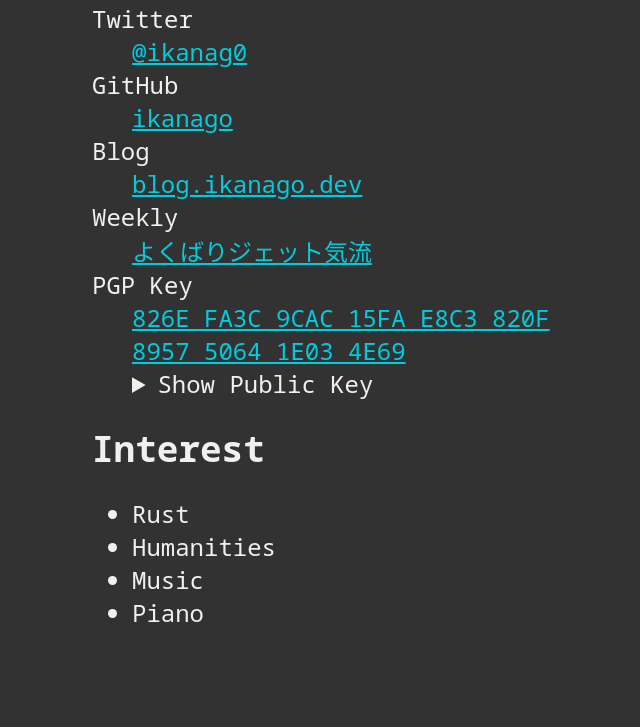
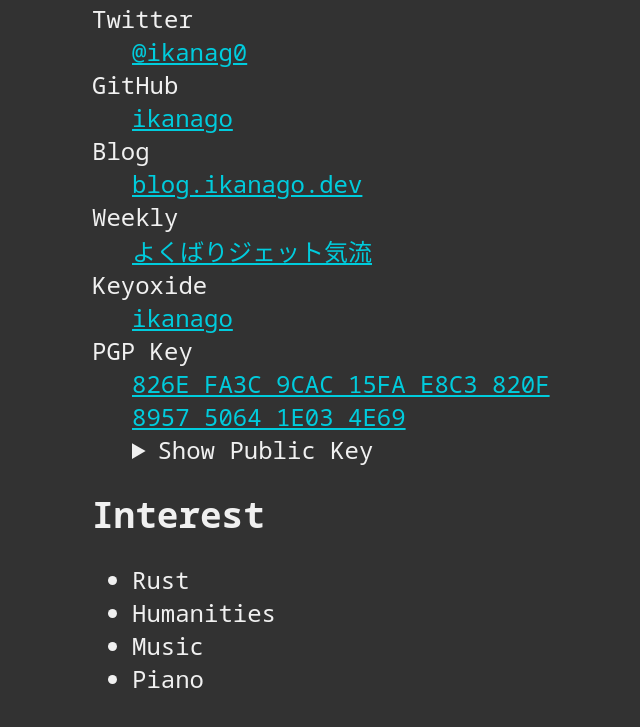
Before and after one commit to ikanago/www, a plain HTML site: page public/index.html in a window 1280 px wide. Shown: the part 703-1430 px from the top of the page, without its empty margins (292-932 px from the left). Before the commit the page ends 1372 px from the top, so only its background shows below. Drawn offline with Linux system fonts and the light colour scheme; no server answers.

Commit message:
Add Keyoxide

```diff
--- a/public/index.html
+++ b/public/index.html
@@ -42,6 +42,8 @@
             <dd><a href="https://blog.ikanago.dev" target="_blank">blog.ikanago.dev</a></dd>
             <dt>Weekly</dt>
             <dd><a href="https://ikanago.hatenablog.jp/" target="_blank">よくばりジェット気流</a></dd>
+            <dt>Keyoxide</dt>
+            <dd><a href="https://keyoxide.org/826EFA3C9CAC15FAE8C3820F895750641E034E69" target="_blank">ikanago</a></dd>
             <dt>PGP Key</dt>
             <dd>
                 <a href="https://keys.openpgp.org/search?q=895750641E034E69" target="_blank">
```
